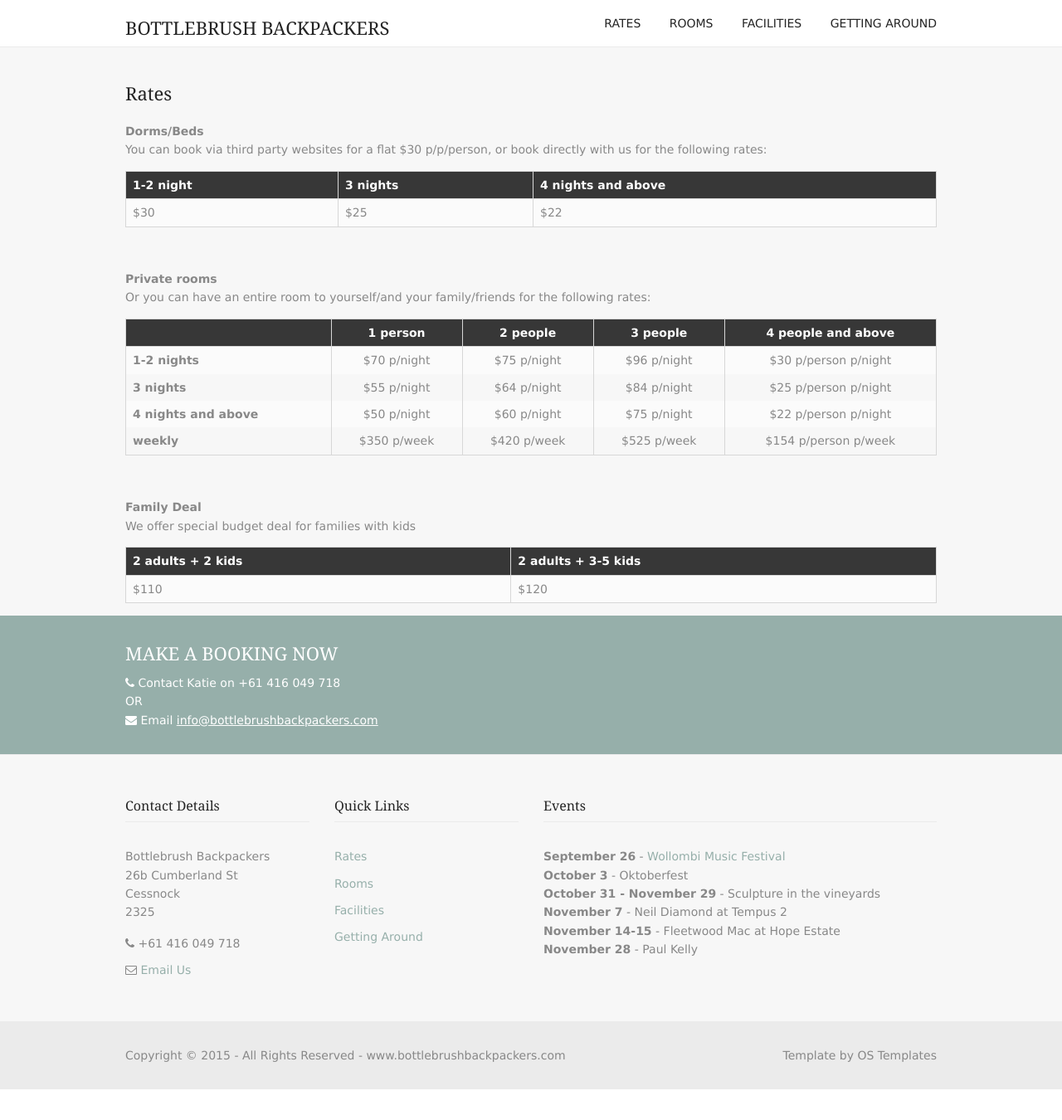
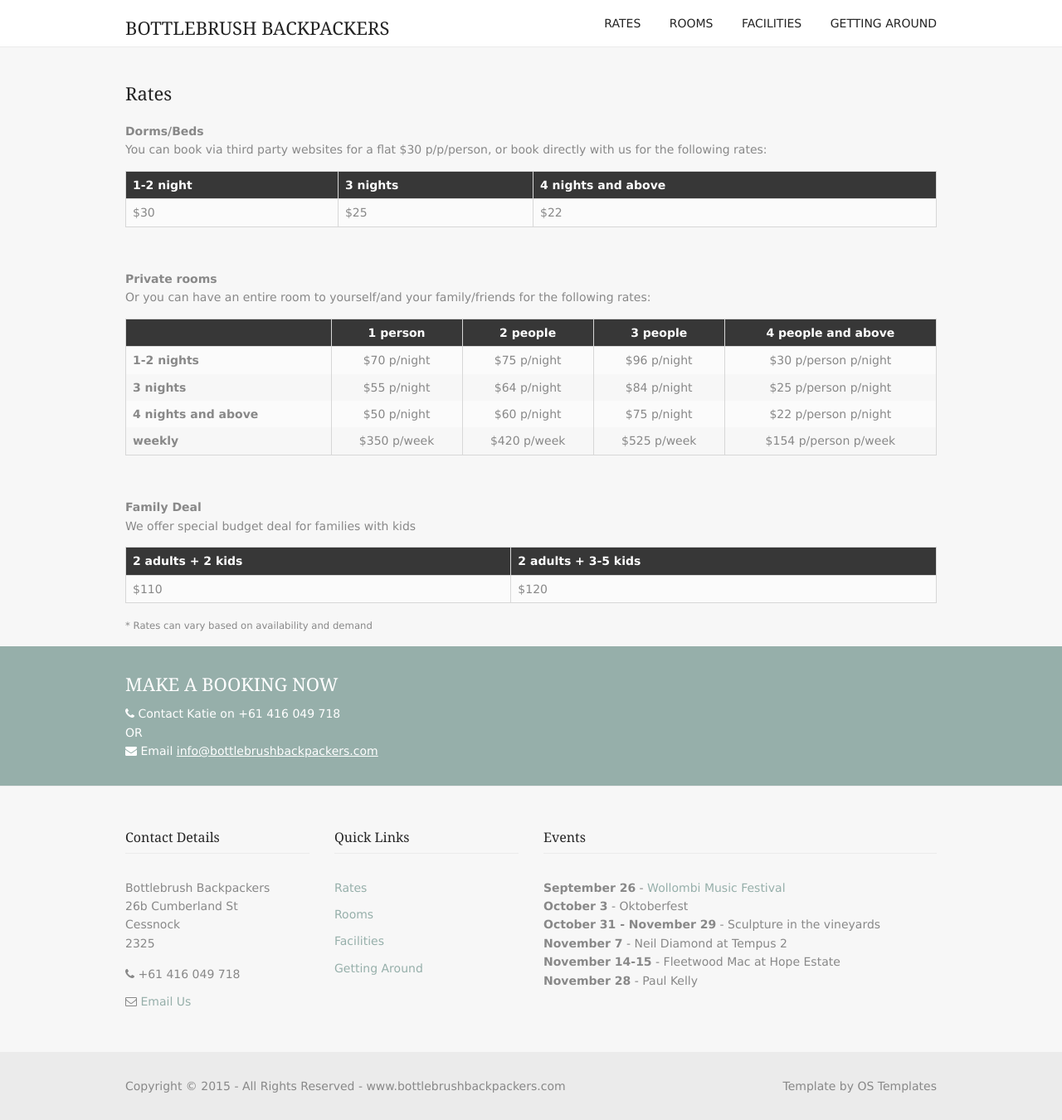
Before and after one commit to bottlebrushbackpackers/bottlebrushbackpackers, a Jekyll site: the page built from rates/index.html, in a window 1280 px wide. Shown: the whole page at 83% size. Built offline with Jekyll 4.4.1, drawn with Linux system fonts in a browser that asks for light colours; before the commit the page ends 1313 px from its top, so only the background shows below that.

Commit message:
Added start shell script for convenience Added fine print to say rates can vary based on demand

```diff
--- a/rates/index.html
+++ b/rates/index.html
@@ -65,3 +65,6 @@ We offer special budget deal for families with kids
 </tbody>
 </table>
 </p>
+<p>
+	<small>* Rates can vary based on availability and demand</small>
+</p>
```
Also changed, not shown: 1 other file.
